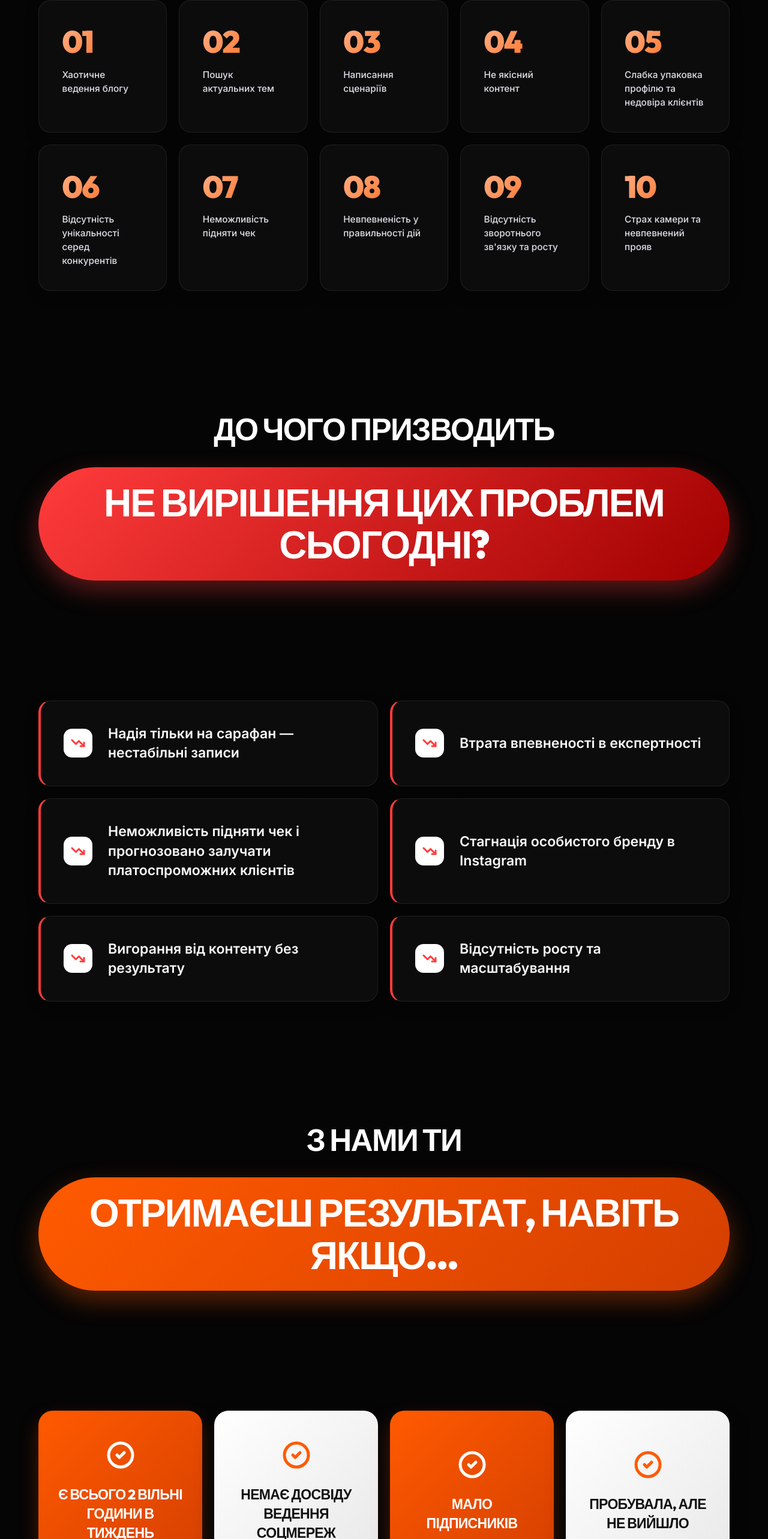
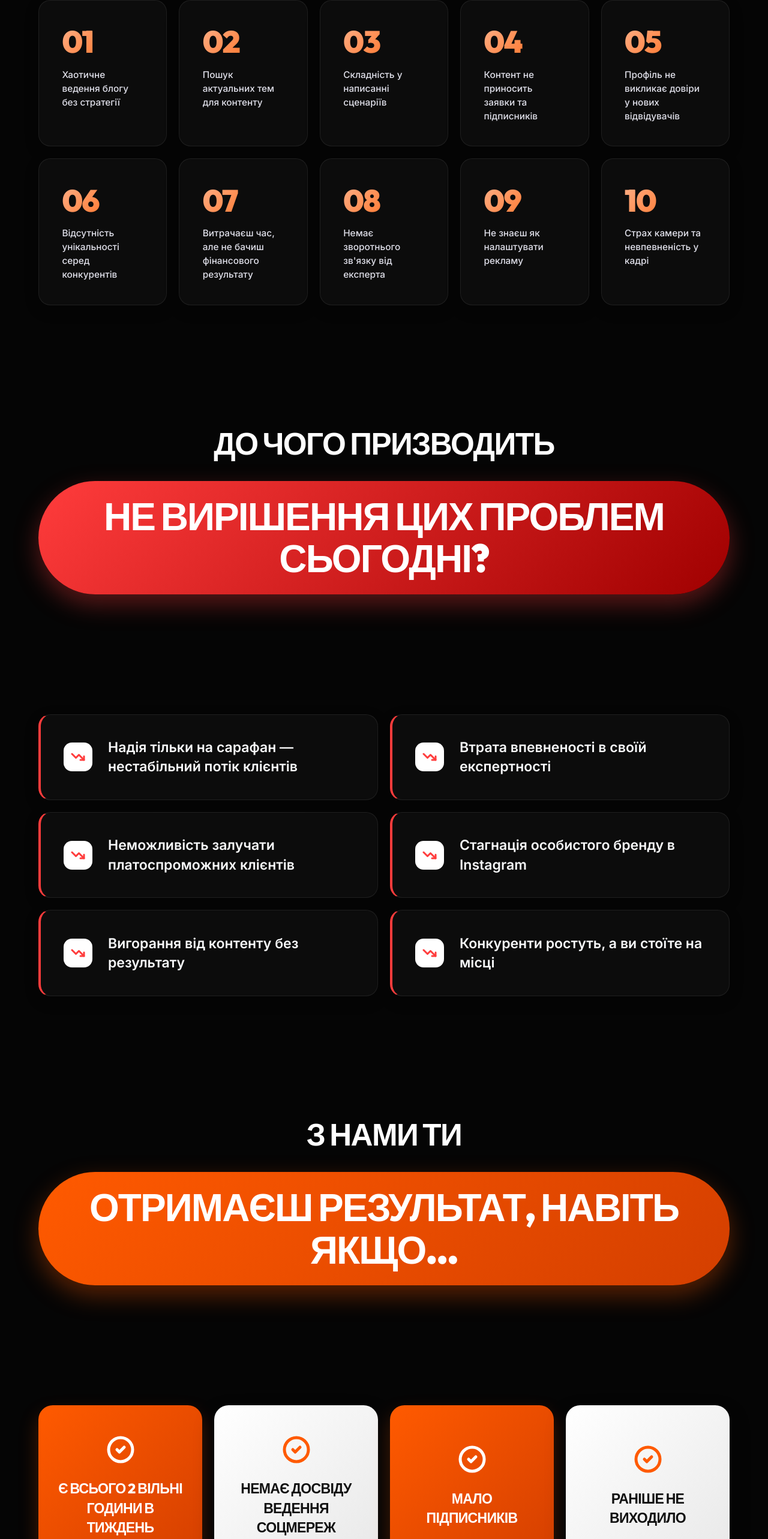
Before and after one commit to dehhaa13-collab/PREZA, a React (Vite) app: page / in a window 1280 px wide. Shown: the part 1332-3898 px from the top of the page at 60% size. Built offline with nearby package versions, Linux system fonts and the light colour scheme.

Commit message:
Fix all text: typos, duplicates, clearer wording, price 169€

```diff
--- a/src/App.jsx
+++ b/src/App.jsx
@@ -7,52 +7,52 @@ const slides = [
   { id: 1, type: 'hero', title: 'INST НА МІЛЬЙОН', subtitle: 'Команда з 5 спеціалістів допомагає вести твій Instagram — від сценарію до реклами' },
   { id: 2, type: 'title', title: 'ЯКІ ПРОБЛЕМИ ВИРІШУЄ', highlight: 'INST НА МІЛЬЙОН' },
   { id: 3, type: 'problemsGrid', items: [
-      { num: '01', text: 'Хаотичне ведення блогу' }, { num: '02', text: 'Пошук актуальних тем' },
-      { num: '03', text: 'Написання сценаріїв' }, { num: '04', text: 'Не якісний контент' },
-      { num: '05', text: 'Слабка упаковка профілю та недовіра клієнтів' }, { num: '06', text: 'Відсутність унікальності серед конкурентів' },
-      { num: '07', text: 'Неможливість підняти чек' }, { num: '08', text: 'Невпевненість у правильності дій' },
-      { num: '09', text: 'Відсутність зворотнього зв\'язку та росту' }, { num: '10', text: 'Страх камери та невпевнений прояв' }
+      { num: '01', text: 'Хаотичне ведення блогу без стратегії' }, { num: '02', text: 'Пошук актуальних тем для контенту' },
+      { num: '03', text: 'Складність у написанні сценаріїв' }, { num: '04', text: 'Контент не приносить заявки та підписників' },
+      { num: '05', text: 'Профіль не викликає довіри у нових відвідувачів' }, { num: '06', text: 'Відсутність унікальності серед конкурентів' },
+      { num: '07', text: 'Витрачаєш час, але не бачиш фінансового результату' }, { num: '08', text: 'Немає зворотнього зв\'язку від експерта' },
+      { num: '09', text: 'Не знаєш як налаштувати рекламу' }, { num: '10', text: 'Страх камери та невпевненість у кадрі' }
     ]
   },
   { id: 4, type: 'title-danger', title: 'ДО ЧОГО ПРИЗВОДИТЬ', highlight: 'НЕ ВИРІШЕННЯ ЦИХ ПРОБЛЕМ СЬОГОДНІ?' },
   { id: 5, type: 'consequences', items: [
-      { text: 'Надія тільки на сарафан — нестабільні записи' }, { text: 'Втрата впевненості в експертності' },
-      { text: 'Неможливість підняти чек і прогнозовано залучати платоспроможних клієнтів' }, { text: 'Стагнація особистого бренду в Instagram' },
-      { text: 'Вигорання від контенту без результату' }, { text: 'Відсутність росту та масштабування' }
+      { text: 'Надія тільки на сарафан — нестабільний потік клієнтів' }, { text: 'Втрата впевненості в своїй експертності' },
+      { text: 'Неможливість залучати платоспроможних клієнтів' }, { text: 'Стагнація особистого бренду в Instagram' },
+      { text: 'Вигорання від контенту без результату' }, { text: 'Конкуренти ростуть, а ви стоїте на місці' }
     ]
   },
   { id: 6, type: 'title', title: 'З НАМИ ТИ', highlight: 'ОТРИМАЄШ РЕЗУЛЬТАТ, НАВІТЬ ЯКЩО...' },
   { id: 7, type: 'objections', items: [
       { text: 'Є ВСЬОГО 2 ВІЛЬНІ ГОДИНИ В ТИЖДЕНЬ', invert: true }, { text: 'НЕМАЄ ДОСВІДУ ВЕДЕННЯ СОЦМЕРЕЖ', invert: false },
-      { text: 'МАЛО ПІДПИСНИКІВ', invert: true }, { text: 'ПРОБУВАЛА, АЛЕ НЕ ВИЙШЛО', invert: false },
+      { text: 'МАЛО ПІДПИСНИКІВ', invert: true }, { text: 'РАНІШЕ НЕ ВИХОДИЛО', invert: false },
       { text: 'СУМНІВАЄШСЯ В СОБІ', invert: false }, { text: 'ЩІЛЬНИЙ ГРАФІК', invert: true },
-      { text: 'НІКОЛИ НЕ ПРАЦЮВАЛА В СММ', invert: false }, { text: 'ТИ У МАЛЕНЬКОМУ МІСТІ', invert: true }
+      { text: 'НІКОЛИ НЕ ПРАЦЮВАВ(-ЛА) В СММ', invert: false }, { text: 'ТИ У МАЛЕНЬКОМУ МІСТІ', invert: true }
     ]
   },
   { id: 8, type: 'title', title: 'ЩО КОНКРЕТНО', highlight: 'ВИ ОТРИМАЄТЕ?' },
   { id: 9, type: 'deliverablesGrid', items: [
       { num: '01', text: 'За вами закріплюється продюсер' }, { num: '02', text: 'Детальний аналіз вашого акаунту' },
-      { num: '03', text: 'Аналаз конкурентів та тем у вашій ніші' }, { num: '04', text: 'Допомога в оформленні профілю' },
-      { num: '05', text: '10 індивідуально підібраних тем та форматів для публікацій' }, { num: '06', text: '10 сценаріїв для публікацій' },
+      { num: '03', text: 'Аналіз конкурентів та тем у вашій ніші' }, { num: '04', text: 'Допомога в оформленні профілю' },
+      { num: '05', text: '10 тем та форматів під вашу нішу' }, { num: '06', text: '10 сценаріїв для публікацій' },
       { num: '07', text: 'Монтаж ваших 10 відео' }, { num: '08', text: 'Створення красивих обкладинок' },
       { num: '09', text: 'Запуск рекламних кампаній' }
     ]
   },
   { id: 10, type: 'cost-comparison', title: 'СКІЛЬКИ ЦЕ КОШТУЄ,\nЯКЩО РОБИТИ САМОСТІЙНО', items: [
-      { title: 'СУПРОВІД ПРОДЮСЕРА', cost: '150€ (7500+ ГРН)' }, { title: 'СТВОРЕННЯ 10 СЦЕНАРІЇВ', cost: '50€ (2500 ГРН)' },
-      { title: 'МОНТАЖ ВІДЕО', cost: '50€ (2500 ГРН)' }, { title: 'ЗРОБИТИ ДИЗАЙН', cost: '50€ (2500 ГРН)' },
-      { title: 'ЗАПУСК РЕКЛАМНОЇ КАМПАНІЇ', cost: '100€ (5000 ГРН)' }
+      { title: 'СУПРОВІД ПРОДЮСЕРА', cost: '150€ (7 500 ГРН)' }, { title: 'СТВОРЕННЯ 10 СЦЕНАРІЇВ', cost: '50€ (2 500 ГРН)' },
+      { title: 'МОНТАЖ ВІДЕО', cost: '50€ (2 500 ГРН)' }, { title: 'ЗРОБИТИ ДИЗАЙН', cost: '50€ (2 500 ГРН)' },
+      { title: 'ЗАПУСК РЕКЛАМНОЇ КАМПАНІЇ', cost: '100€ (5 000 ГРН)' }
     ], total: 'Всього: 400€', subTotal: '(без урахування рекламного бюджету)'
   },
-  { id: 10, type: 'team', title: 'З ВАМИ БУДЕ ПРАЦЮВАТИ КОМАНДА:', roles: [ 'ПРОДЮСЕР', 'СЦЕНАРИСТ', 'МОНТАЖЕР', 'ДИЗАЙНЕР', 'ТАРГЕТОЛОГ' ] },
-  { id: 11, type: 'title', title: 'СКІЛЬКИ КОШТУЮТЬ', highlight: 'НАШІ ПОСЛУГИ?' },
-  { id: 12, type: 'price', label: 'ЦІНА:', package: 'STANDART', price: '250€' },
-  { id: 13, type: 'price-special', label: 'СПЕЦІАЛЬНА\nПРОПОЗИЦІЯ', subLabel: 'ДО КІНЦЯ ДІАГНОСТИКИ', package: 'STANDART', price: '159€' },
-  { id: 14, type: 'bonuses', title: 'БОНУСИ ПРИ ПОВНІЙ ОПЛАТІ', highlight: 'ДО КІНЦЯ ДІАГНОСТИКИ', items: [
+  { id: 11, type: 'team', title: 'З ВАМИ БУДЕ ПРАЦЮВАТИ КОМАНДА:', roles: [ 'ПРОДЮСЕР', 'СЦЕНАРИСТ', 'МОНТАЖЕР', 'ДИЗАЙНЕР', 'ТАРГЕТОЛОГ' ] },
+  { id: 12, type: 'title', title: 'СКІЛЬКИ КОШТУЮТЬ', highlight: 'НАШІ ПОСЛУГИ?' },
+  { id: 13, type: 'price', label: 'ЦІНА:', package: 'STANDART', price: '250€' },
+  { id: 14, type: 'price-special', label: 'СПЕЦІАЛЬНА\nПРОПОЗИЦІЯ', subLabel: 'ДО КІНЦЯ ДІАГНОСТИКИ', package: 'STANDART', price: '169€' },
+  { id: 15, type: 'bonuses', title: 'БОНУСИ ПРИ ПОВНІЙ ОПЛАТІ', highlight: 'ДО КІНЦЯ ДІАГНОСТИКИ', items: [
       { num: '01', text: 'Урок по веденню сторіс' }, { num: '02', text: 'Урок по налаштуванню реклами' }, { num: '03', text: 'Безкоштовний місяць у Bless Community' }
     ]
   },
-  { id: 15, type: 'payment-plan', title: 'ОПЛАТА ЧАСТИНАМИ', highlight: '0% БЕЗ ПЕРЕПЛАТ', boxText: 'Від мене\nна 2 платежі', footerText: 'БЕЗ ПЕРЕПЛАТ' }
+  { id: 16, type: 'payment-plan', title: 'ОПЛАТА ЧАСТИНАМИ', highlight: '0% БЕЗ ПЕРЕПЛАТ', boxText: 'Від мене\nна 2 платежі', footerText: 'БЕЗ ПЕРЕПЛАТ' }
 ];
 
 const staggerContainer = {
```
